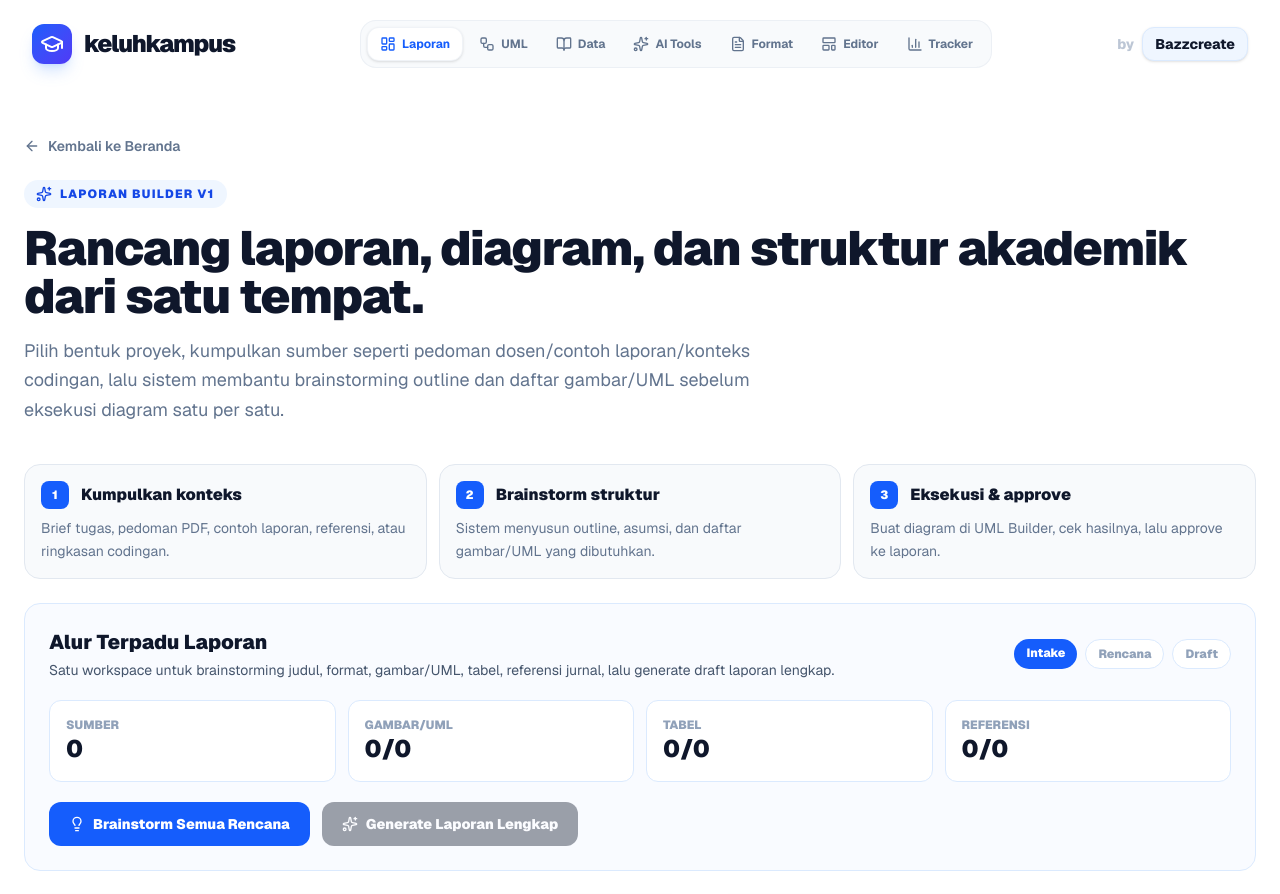
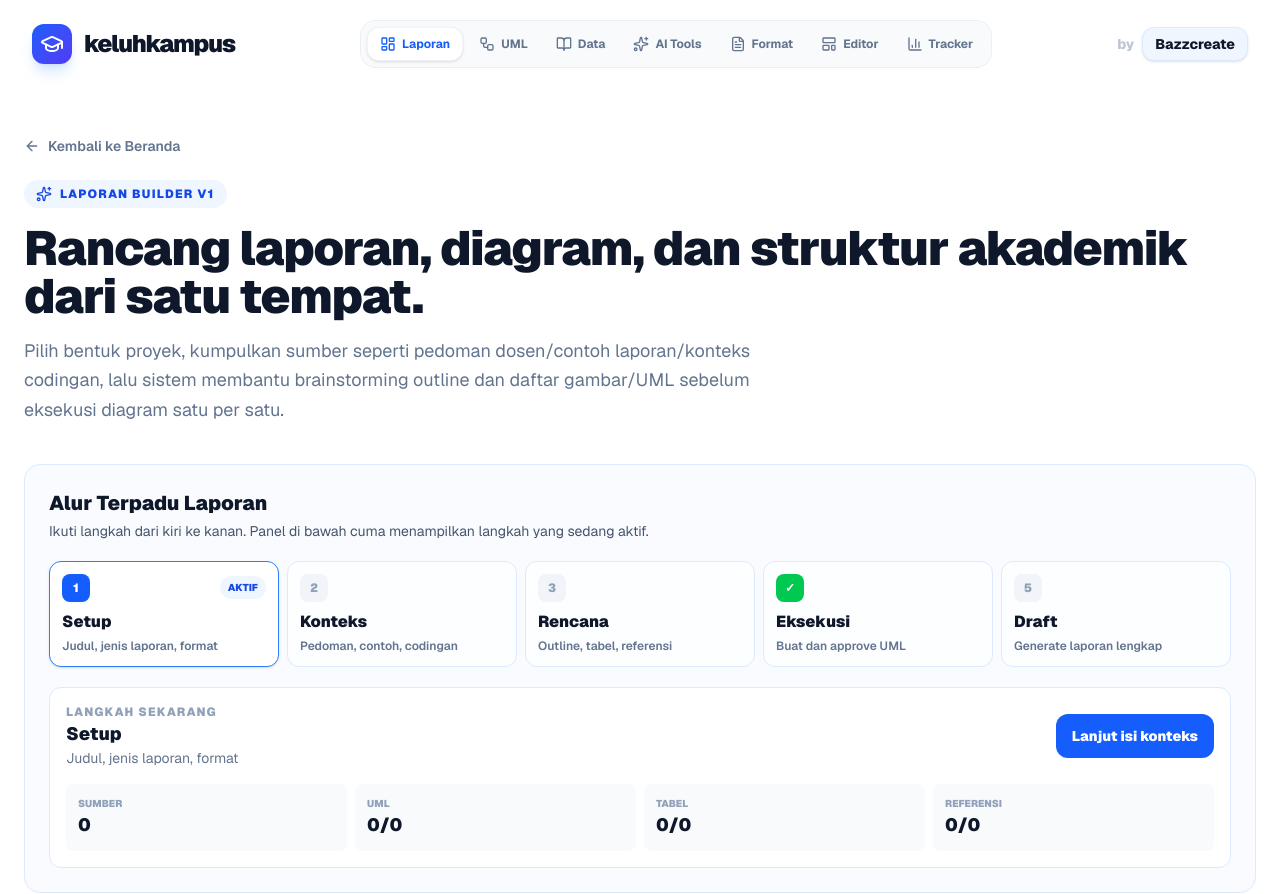
Before and after one commit to Bagasbzz/kelkam, a Next.js app: page /dashboard in a window 1280 px wide. Shown: the top 894 px of the page. Built offline with nearby package versions, Linux system fonts and the light colour scheme.

Commit message:
Simplify report builder flow with stepper progress

```diff
--- a/src/app/dashboard/page.tsx
+++ b/src/app/dashboard/page.tsx
@@ -30,6 +30,7 @@ type SectionStatus = "draft" | "review" | "approved";
 type DiagramStatus = "planned" | "draft" | "approved";
 type SourceKind = "brief" | "guide" | "example" | "reference" | "code" | "note";
 type WorkflowStage = "intake" | "planned" | "drafted";
+type BuilderStep = "setup" | "context" | "plan" | "execute" | "draft";
 
 interface ReportSection {
   id: string;
@@ -150,6 +151,22 @@ const defaultProject: ReportProject = {
 };
 
 const makeId = (prefix: string) => `${prefix}_${Math.random().toString(36).slice(2, 9)}`;
+
+const builderSteps: { id: BuilderStep; label: string; helper: string }[] = [
+  { id: "setup", label: "Setup", helper: "Judul, jenis laporan, format" },
+  { id: "context", label: "Konteks", helper: "Pedoman, contoh, codingan" },
+  { id: "plan", label: "Rencana", helper: "Outline, tabel, referensi" },
+  { id: "execute", label: "Eksekusi", helper: "Buat dan approve UML" },
+  { id: "draft", label: "Draft", helper: "Generate laporan lengkap" },
+];
+
+const loadingSteps = [
+  "Membaca konteks proyek",
+  "Menyusun struktur laporan",
+  "Menyisipkan tabel dan placeholder gambar",
+  "Merangkai referensi dan daftar pustaka",
+  "Merapikan draft final",
+];
 
 const getProjectContext = (project: ReportProject) => `${project.title} ${project.topic} ${project.course} ${project.sources.map((source) => `${source.kind || "note"} ${source.title} ${source.content}`).join(" ")}`;
 
@@ -301,7 +318,10 @@ export default function ReportBuilderPage() {
   const router = useRouter();
   const [project, setProject] = useState<ReportProject>(defaultProject);
   const [sourceDraft, setSourceDraft] = useState<{ kind: SourceKind; title: string; content: string; fileName?: string }>({ kind: "brief", title: "", content: "" });
+  const [activeStep, setActiveStep] = useState<BuilderStep>("setup");
   const [isGeneratingReport, setIsGeneratingReport] = useState(false);
+  const [generationProgress, setGenerationProgress] = useState(0);
+  const [generationLabel, setGenerationLabel] = useState("Menunggu perintah");
   const [reportError, setReportError] = useState("");
 
   useEffect(() => {
@@ -318,6 +338,24 @@ export default function ReportBuilderPage() {
   useEffect(() => {
     localStorage.setItem(STORAGE_KEY, JSON.stringify(project));
   }, [project]);
+
+  useEffect(() => {
+    if (!isGeneratingReport) return;
+
+    setGenerationProgress(8);
+    setGenerationLabel(loadingSteps[0]);
+
+    const timer = window.setInterval(() => {
+      setGenerationProgress((prev) => {
+        const next = Math.min(prev + Math.max(2, Math.round((95 - prev) / 8)), 95);
+        const labelIndex = Math.min(Math.floor(next / 20), loadingSteps.length - 1);
+        setGenerationLabel(loadingSteps[labelIndex]);
+        return next;
+      });
+    }, 900);
+
+    return () => window.clearInterval(timer);
+  }, [isGeneratingReport]);
 
   const checks = useMemo(() => qualityChecks(project), [project]);
   const approvedCount = project.diagrams.filter((d) => d.status === "approved" && d.diagramData).length;
@@ -340,6 +378,7 @@ export default function ReportBuilderPage() {
       next.workflowStage = "planned";
       return next;
     });
+    setActiveStep("plan");
   };
 
   const selectTitleIdea = (title: string) => {
@@ -348,6 +387,8 @@ export default function ReportBuilderPage() {
 
   const generateFullReport = async () => {
     setIsGeneratingReport(true);
+    setGenerationProgress(8);
+    setGenerationLabel(loadingSteps[0]);
     setReportError("");
 
     try {
@@ -365,10 +406,13 @@ export default function ReportBuilderPage() {
         workflowStage: "drafted",
         reportDraft: { content: data.data, generatedAt: new Date().toISOString() },
       }));
+      setGenerationProgress(100);
+      setGenerationLabel("Laporan selesai disusun");
+      setActiveStep("draft");
     } catch (error: any) {
       setReportError(error.message || "Gagal generate laporan lengkap.");
     } finally {
-      setIsGeneratingReport(false);
+      window.setTimeout(() => setIsGeneratingReport(false), 500);
     }
   };
 
@@ -461,61 +505,85 @@ export default function ReportBuilderPage() {
           </p>
         </section>
 
-        <section className="mb-6 grid md:grid-cols-3 gap-3">
-          {[
-            { step: "1", title: "Kumpulkan konteks", desc: "Brief tugas, pedoman PDF, contoh laporan, referensi, atau ringkasan codingan." },
-            { step: "2", title: "Brainstorm struktur", desc: "Sistem menyusun outline, asumsi, dan daftar gambar/UML yang dibutuhkan." },
-            { step: "3", title: "Eksekusi & approve", desc: "Buat diagram di UML Builder, cek hasilnya, lalu approve ke laporan." },
-          ].map((item) => (
-            <div key={item.step} className="rounded-2xl border border-slate-200 bg-slate-50 p-4">
-              <div className="mb-2 flex items-center gap-3">
-                <span className="flex h-7 w-7 items-center justify-center rounded-lg bg-blue-600 text-xs font-black text-white">{item.step}</span>
-                <p className="font-black text-slate-900">{item.title}</p>
-              </div>
-              <p className="text-sm text-slate-500 leading-relaxed">{item.desc}</p>
-            </div>
-          ))}
-        </section>
-
         <section className="mb-6 rounded-2xl border border-blue-100 bg-blue-50/40 p-5 md:p-6">
           <div className="flex flex-col lg:flex-row lg:items-center lg:justify-between gap-4">
             <div>
               <h2 className="text-xl font-black text-slate-900">Alur Terpadu Laporan</h2>
-              <p className="text-sm text-slate-600 mt-1">Satu workspace untuk brainstorming judul, format, gambar/UML, tabel, referensi jurnal, lalu generate draft laporan lengkap.</p>
-            </div>
-            <div className="flex flex-wrap gap-2">
-              {[
-                { key: "intake", label: "Intake" },
-                { key: "planned", label: "Rencana" },
-                { key: "drafted", label: "Draft" },
-              ].map((stage) => {
-                const active = project.workflowStage === stage.key;
-                return <span key={stage.key} className={`rounded-full px-3 py-1.5 text-xs font-black ${active ? "bg-blue-600 text-white" : "bg-white text-slate-400 border border-blue-100"}`}>{stage.label}</span>;
-              })}
+              <p className="text-sm text-slate-600 mt-1">Ikuti langkah dari kiri ke kanan. Panel di bawah cuma menampilkan langkah yang sedang aktif.</p>
             </div>
           </div>
 
-          <div className="mt-5 grid md:grid-cols-4 gap-3">
-            <div className="rounded-xl bg-white p-4 border border-blue-100"><p className="text-xs font-black uppercase text-slate-400">Sumber</p><p className="text-2xl font-black text-slate-900">{project.sources.length}</p></div>
-            <div className="rounded-xl bg-white p-4 border border-blue-100"><p className="text-xs font-black uppercase text-slate-400">Gambar/UML</p><p className="text-2xl font-black text-slate-900">{approvedCount}/{project.diagrams.length}</p></div>
-            <div className="rounded-xl bg-white p-4 border border-blue-100"><p className="text-xs font-black uppercase text-slate-400">Tabel</p><p className="text-2xl font-black text-slate-900">{doneTableCount}/{project.tables.length}</p></div>
-            <div className="rounded-xl bg-white p-4 border border-blue-100"><p className="text-xs font-black uppercase text-slate-400">Referensi</p><p className="text-2xl font-black text-slate-900">{savedReferenceCount}/{project.references.length}</p></div>
+          <div className="mt-5 grid gap-2 md:grid-cols-5">
+            {builderSteps.map((step, index) => {
+              const active = activeStep === step.id;
+              const done =
+                (step.id === "setup" && Boolean(project.title || project.topic)) ||
+                (step.id === "context" && project.sources.length > 0) ||
+                (step.id === "plan" && project.outline.length > 0) ||
+                (step.id === "execute" && (project.diagrams.length === 0 || approvedCount > 0)) ||
+                (step.id === "draft" && Boolean(project.reportDraft));
+              return (
+                <button
+                  key={step.id}
+                  onClick={() => setActiveStep(step.id)}
+                  className={`rounded-xl border p-3 text-left transition-colors ${active ? "border-blue-500 bg-white shadow-sm" : "border-blue-100 bg-white/70 hover:border-blue-300"}`}
+                >
+                  <div className="mb-2 flex items-center justify-between gap-2">
+                    <span className={`flex h-7 w-7 items-center justify-center rounded-lg text-xs font-black ${done ? "bg-green-500 text-white" : active ? "bg-blue-600 text-white" : "bg-slate-100 text-slate-400"}`}>{done ? "✓" : index + 1}</span>
+                    {active && <span className="rounded-full bg-blue-50 px-2 py-1 text-[10px] font-black text-blue-700">AKTIF</span>}
+                  </div>
+                  <p className="font-black text-slate-900">{step.label}</p>
+                  <p className="mt-1 text-xs font-semibold text-slate-500 leading-snug">{step.helper}</p>
+                </button>
+              );
+            })}
           </div>
 
-          <div className="mt-5 flex flex-col sm:flex-row gap-3">
-            <button onClick={generatePlan} className="inline-flex items-center justify-center gap-2 rounded-xl bg-blue-600 px-5 py-3 text-sm font-black text-white hover:bg-blue-700 transition-colors">
-              <Lightbulb className="w-4 h-4" /> Brainstorm Semua Rencana
-            </button>
-            <button onClick={generateFullReport} disabled={isGeneratingReport || project.outline.length === 0} className="inline-flex items-center justify-center gap-2 rounded-xl bg-slate-900 px-5 py-3 text-sm font-black text-white hover:bg-slate-800 disabled:cursor-not-allowed disabled:opacity-40 transition-colors">
-              <Sparkles className="w-4 h-4" /> {isGeneratingReport ? "Menyusun Laporan..." : "Generate Laporan Lengkap"}
-            </button>
+          <div className="mt-5 rounded-xl border border-blue-100 bg-white p-4">
+            <div className="flex flex-col md:flex-row md:items-center md:justify-between gap-3">
+              <div>
+                <p className="text-xs font-black uppercase tracking-widest text-slate-400">Langkah sekarang</p>
+                <p className="text-lg font-black text-slate-900">{builderSteps.find((step) => step.id === activeStep)?.label}</p>
+                <p className="text-sm text-slate-500">{builderSteps.find((step) => step.id === activeStep)?.helper}</p>
+              </div>
+              <div className="flex flex-wrap gap-2">
+                {activeStep === "setup" && <button onClick={() => setActiveStep("context")} className="rounded-xl bg-blue-600 px-4 py-3 text-sm font-black text-white">Lanjut isi konteks</button>}
+                {activeStep === "context" && <button onClick={generatePlan} className="inline-flex items-center gap-2 rounded-xl bg-blue-600 px-4 py-3 text-sm font-black text-white"><Lightbulb className="w-4 h-4" /> Brainstorm rencana</button>}
+                {activeStep === "plan" && <button onClick={() => setActiveStep("execute")} className="rounded-xl bg-blue-600 px-4 py-3 text-sm font-black text-white">Lanjut eksekusi UML</button>}
+                {activeStep === "execute" && <button onClick={() => setActiveStep("draft")} className="rounded-xl bg-blue-600 px-4 py-3 text-sm font-black text-white">Lanjut ke draft</button>}
+                {activeStep === "draft" && <button onClick={generateFullReport} disabled={isGeneratingReport || project.outline.length === 0} className="inline-flex items-center gap-2 rounded-xl bg-slate-900 px-4 py-3 text-sm font-black text-white disabled:opacity-40"><Sparkles className="w-4 h-4" /> Generate laporan</button>}
+              </div>
+            </div>
+            {isGeneratingReport && (
+              <div className="mt-4 rounded-xl border border-blue-100 bg-blue-50 p-4">
+                <div className="mb-2 flex items-center justify-between text-xs font-black text-blue-800">
+                  <span>{generationLabel}</span>
+                  <span>{generationProgress}%</span>
+                </div>
+                <div className="h-3 overflow-hidden rounded-full bg-white">
+                  <div className="h-full rounded-full bg-gradient-to-r from-blue-500 via-indigo-500 to-emerald-500 transition-all duration-700" style={{ width: `${generationProgress}%` }} />
+                </div>
+                <div className="mt-3 grid gap-2 md:grid-cols-5">
+                  {loadingSteps.map((label, index) => {
+                    const done = generationProgress >= (index + 1) * 20;
+                    return <div key={label} className={`rounded-lg px-2 py-2 text-[10px] font-black ${done ? "bg-white text-blue-700" : "bg-blue-100/60 text-blue-400"}`}>{label}</div>;
+                  })}
+                </div>
+              </div>
+            )}
+            <div className="mt-4 grid grid-cols-2 gap-2 md:grid-cols-4">
+              <div className="rounded-lg bg-slate-50 p-3"><p className="text-[10px] font-black uppercase text-slate-400">Sumber</p><p className="text-lg font-black">{project.sources.length}</p></div>
+              <div className="rounded-lg bg-slate-50 p-3"><p className="text-[10px] font-black uppercase text-slate-400">UML</p><p className="text-lg font-black">{approvedCount}/{project.diagrams.length}</p></div>
+              <div className="rounded-lg bg-slate-50 p-3"><p className="text-[10px] font-black uppercase text-slate-400">Tabel</p><p className="text-lg font-black">{doneTableCount}/{project.tables.length}</p></div>
+              <div className="rounded-lg bg-slate-50 p-3"><p className="text-[10px] font-black uppercase text-slate-400">Referensi</p><p className="text-lg font-black">{savedReferenceCount}/{project.references.length}</p></div>
+            </div>
           </div>
           {reportError && <p className="mt-3 rounded-xl border border-red-100 bg-red-50 px-4 py-3 text-sm font-bold text-red-600">{reportError}</p>}
         </section>
 
-        <div className="grid xl:grid-cols-[1.1fr_0.9fr] gap-6 items-start">
+        <div className="grid gap-6 items-start">
           <div className="space-y-6">
-            <section className="border border-slate-200 rounded-2xl bg-white p-5 md:p-6 shadow-sm">
+            <section className={`${activeStep === "setup" ? "" : "hidden"} border border-slate-200 rounded-2xl bg-white p-5 md:p-6 shadow-sm`}>
               <div className="flex items-center gap-3 mb-5">
                 <div className="w-10 h-10 rounded-xl bg-blue-50 text-blue-600 flex items-center justify-center"><ClipboardList className="w-5 h-5" /></div>
                 <div>
@@ -584,7 +652,7 @@ export default function ReportBuilderPage() {
               </button>
             </section>
 
-            <section className="border border-slate-200 rounded-2xl bg-white p-5 md:p-6 shadow-sm">
+            <section className={`${activeStep === "context" ? "" : "hidden"} border border-slate-200 rounded-2xl bg-white p-5 md:p-6 shadow-sm`}>
               <div className="flex items-center gap-3 mb-5">
                 <div className="w-10 h-10 rounded-xl bg-amber-50 text-amber-600 flex items-center justify-center"><FileCheck2 className="w-5 h-5" /></div>
                 <div>
@@ -656,7 +724,7 @@ export default function ReportBuilderPage() {
           </div>
 
           <aside className="space-y-6">
-            <section className="border border-slate-200 rounded-2xl bg-white p-5 md:p-6 shadow-sm">
+            <section className={`${activeStep === "plan" ? "" : "hidden"} border border-slate-200 rounded-2xl bg-white p-5 md:p-6 shadow-sm`}>
               <div className="flex items-center justify-between mb-4">
                 <div className="flex items-center gap-3">
                   <div className="w-10 h-10 rounded-xl bg-green-50 text-green-600 flex items-center justify-center"><CheckCircle2 className="w-5 h-5" /></div>
@@ -674,7 +742,7 @@ export default function ReportBuilderPage() {
               </div>
             </section>
 
-            <section className="border border-slate-200 rounded-2xl bg-white p-5 md:p-6 shadow-sm">
+            <section className={`${activeStep === "execute" ? "" : "hidden"} border border-slate-200 rounded-2xl bg-white p-5 md:p-6 shadow-sm`}>
               <div className="flex items-center gap-3 mb-5">
                 <div className="w-10 h-10 rounded-xl bg-indigo-50 text-indigo-600 flex items-center justify-center"><GitBranch className="w-5 h-5" /></div>
                 <div>
@@ -716,7 +784,7 @@ export default function ReportBuilderPage() {
           </aside>
         </div>
 
-        <section className="mt-6 border border-slate-200 rounded-2xl bg-white p-5 md:p-6 shadow-sm">
+        <section className={`${activeStep === "plan" ? "" : "hidden"} mt-6 border border-slate-200 rounded-2xl bg-white p-5 md:p-6 shadow-sm`}>
           <div className="flex items-center justify-between gap-4 mb-5">
             <div className="flex items-center gap-3">
               <div className="w-10 h-10 rounded-xl bg-blue-50 text-blue-600 flex items-center justify-center"><FileText className="w-5 h-5" /></div>
@@ -752,7 +820,7 @@ export default function ReportBuilderPage() {
           )}
         </section>
 
-        <section className="mt-6 grid xl:grid-cols-2 gap-6">
+        <section className={`${activeStep === "plan" ? "" : "hidden"} mt-6 grid xl:grid-cols-2 gap-6`}>
           <div className="border border-slate-200 rounded-2xl bg-white p-5 md:p-6 shadow-sm">
             <div className="flex items-center gap-3 mb-5">
               <div className="w-10 h-10 rounded-xl bg-cyan-50 text-cyan-600 flex items-center justify-center"><Table2 className="w-5 h-5" /></div>
@@ -815,7 +883,7 @@ export default function ReportBuilderPage() {
           </div>
         </section>
 
-        <section className="mt-6 border border-slate-200 rounded-2xl bg-white p-5 md:p-6 shadow-sm">
+        <section className={`${activeStep === "draft" ? "" : "hidden"} mt-6 border border-slate-200 rounded-2xl bg-white p-5 md:p-6 shadow-sm`}>
           <div className="flex flex-col md:flex-row md:items-center md:justify-between gap-4 mb-5">
             <div className="flex items-center gap-3">
               <div className="w-10 h-10 rounded-xl bg-slate-100 text-slate-700 flex items-center justify-center"><Sparkles className="w-5 h-5" /></div>
@@ -841,7 +909,7 @@ export default function ReportBuilderPage() {
           )}
         </section>
 
-        <section className="mt-6 grid md:grid-cols-3 gap-4">
+        <section className="hidden mt-6 grid md:grid-cols-3 gap-4">
           <Link href="/ai-tools" className="rounded-2xl border border-slate-200 p-5 hover:border-blue-300 hover:shadow-sm transition-all">
             <PenLine className="w-6 h-6 text-blue-600 mb-3" />
             <p className="font-black text-slate-900">Benerin Bahasa & Sitasi</p>
```
